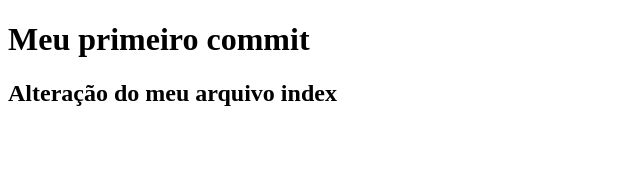
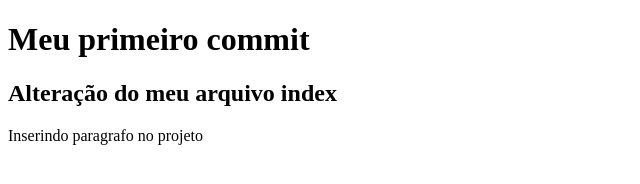
Before and after one commit to Souza216/teste_git_robson, a plain HTML site: page index.html in a window 1280 px wide. Shown: the whole page, without its empty margins (0-640 px from the left). Drawn offline with Linux system fonts and the light colour scheme.

Commit message:
Add paragraph to index.html

```diff
--- a/index.html
+++ b/index.html
@@ -8,5 +8,6 @@
 <body>
     <h1>Meu primeiro commit</h1>
     <h2>Alteração do meu arquivo index</h2>
+    <p>Inserindo paragrafo no projeto</p>
 </body>
 </html>
```
